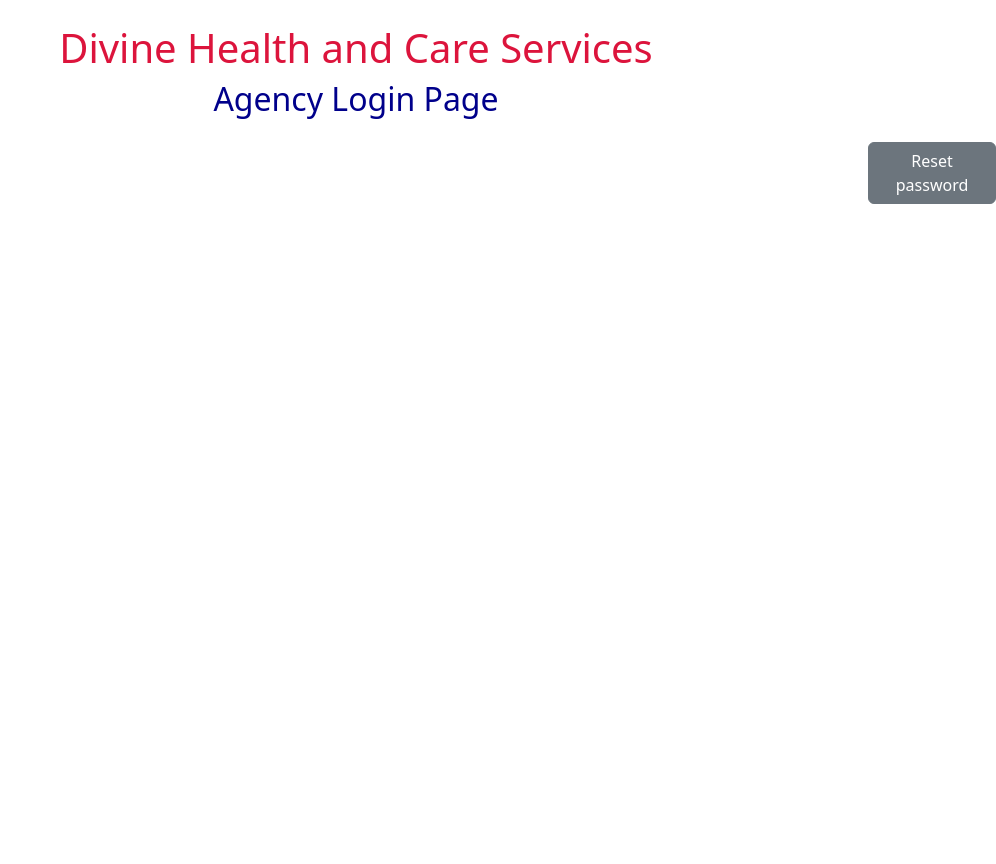
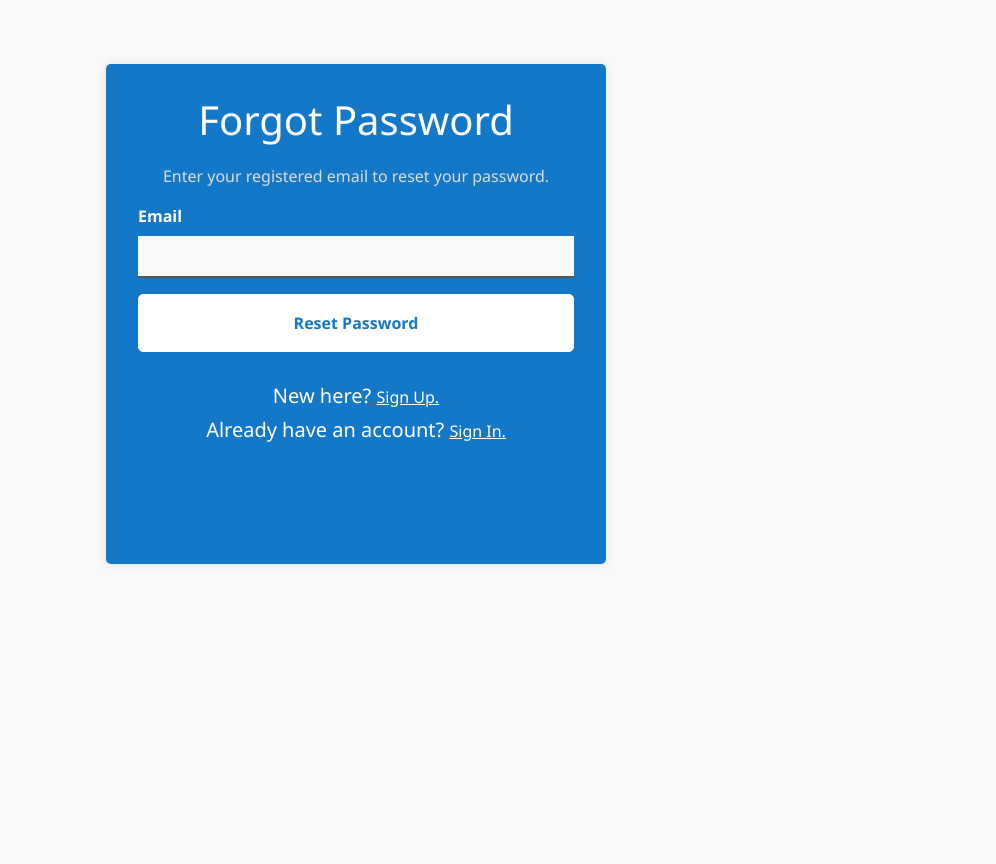
Before and after one commit to g2-subbiah/Care_home_agency_software, a Django app: template carehome/templates/agency/forgetpw.html in a window 1280 px wide. Shown: the whole page, without its empty margins (284-1280 px from the left). Before the commit the page ends 204 px from the top, so only its background shows below. Run offline with Django 5.2, Linux system fonts and the light colour scheme; the template is opened without the code that fills it, so the values that code supplies are empty; parts of the project's set-up code (start-up, migrations or seed data) failed here and were passed over.

Commit message:
All login pages

```diff
--- a/carehome/Agency/urls.py
+++ b/carehome/Agency/urls.py
@@ -3,26 +3,7 @@ from . import views
 
 urlpatterns = [
     # agency
-    path("agencyloginpage/",views.agencylogin,name='login-page')
-    path("forgetpw/",views.forgetpw,name='forgetpw')
-
-
-
-
-
-
-
-
-    # staff
-
-
-
-
-
-
-    # client
-
-
-
+    path("agencyloginpage/",views.agencylogin,name='login-page'),
+    path("agency/forgetpw/",views.forgetpw,name='forgetpw')
 
 ]
--- a/carehome/Agency/views.py
+++ b/carehome/Agency/views.py
@@ -5,7 +5,7 @@ def home(request):
     return render(request,"home.html")
 
 def forgetpw(request):
-    return render(request,"agency/forgerpw.html")
+    return render(request,"agency/forgetpw.html")
 
 def agencylogin(request):
     return render(request,"agency/agencyloginpage.html")
--- a/carehome/carehome/urls.py
+++ b/carehome/carehome/urls.py
@@ -22,5 +22,10 @@ from Agency import views
 urlpatterns = [
     path('admin/', admin.site.urls),
     path("",views.home,name="home-page"),
-    path("Agency/",include("Agency.urls"))
+    path("Agency/",include("Agency.urls")),
+    path("client/",include("client.urls")),
+    path("staff/",include("staff.urls")),
+    path("forgetpw/",include("Agency.urls"))
+
+
 ]
--- /dev/null
+++ b/carehome/client/urls.py
@@ -0,0 +1,8 @@
+from django.urls import path
+from . import views
+
+urlpatterns = [
+    # agency
+    path("clientloginpage/",views.clientlogin,name='client-login'),
+
+]
--- a/carehome/client/views.py
+++ b/carehome/client/views.py
@@ -1,3 +1,5 @@
 from django.shortcuts import render
 
 # Create your views here.
+def clientlogin(request):
+    return render(request,"client/clientloginpage.html")
--- /dev/null
+++ b/carehome/staff/urls.py
@@ -0,0 +1,8 @@
+from django.urls import path
+from . import views
+
+urlpatterns = [
+    # agency
+    path("staffloginpage/",views.stafflogin,name='staff-login'),
+
+]
--- a/carehome/staff/views.py
+++ b/carehome/staff/views.py
@@ -1,3 +1,5 @@
 from django.shortcuts import render
 
 # Create your views here.
+def stafflogin(request):
+    return render(request,"staff/staffloginpage.html")
--- a/carehome/static/style.css
+++ b/carehome/static/style.css
@@ -74,7 +74,7 @@ h2{
 
 .backbutton {
     margin-left: 90%; /* Adjust the margin as needed */
-    margin-bottom: -12%; /* Further reduce space between back button and container */
+    margin-bottom: -9%; /* Further reduce space between back button and container */
 }
 .titlecontents img {
     max-width: 100%;
--- a/carehome/templates/agency/agencyloginpage.html
+++ b/carehome/templates/agency/agencyloginpage.html
@@ -39,7 +39,7 @@
                             </div>
                             <div class="mb-3 form-checkbox text-start">
                                 <input type="checkbox" value="" id="dlexCheckDefault"> Remember Me
-                                <a href="Agency/forgetpw" style="margin-left: 20%; color: aliceblue;">Forget Password</a>
+                                <a href="{% url 'forgetpw' %}" style="margin-left: 20%; color: aliceblue;">Forget Password</a>
                             </div>
                             <br>
                             <div class="mb-3">
--- a/carehome/templates/agency/forgetpw.html
+++ b/carehome/templates/agency/forgetpw.html
@@ -9,16 +9,117 @@
     <link href="https://cdn.jsdelivr.net/npm/bootstrap@5.3.3/dist/css/bootstrap.min.css" rel="stylesheet" integrity="sha384-QWTKZyjpPEjISv5WaRU9OFeRpok6YctnYmDr5pNlyT2bRjXh0JMhjY6hW+ALEwIH" crossorigin="anonymous">
     <script src="https://cdn.jsdelivr.net/npm/bootstrap@5.3.3/dist/js/bootstrap.bundle.min.js" integrity="sha384-YvpcrYf0tY3lHB60NNkmXc5s9fDVZLESaAA55NDzOxhy9GkcIdslK1eN7N6jIeHz" crossorigin="anonymous"></script>
     <title>Forget Password</title>
+    <style>
+        * {
+            margin: 0;
+            padding: 0;
+            box-sizing: border-box;
+            font-family: "Segoe UI", Verdana, Helvetica, Arial, sans-serif;
+            font-size: 16px;
+            transition: all 500ms ease;
+        }
+
+        body {
+            -webkit-font-smoothing: antialiased;
+            -moz-osx-font-smoothing: grayscale;
+            text-rendering: optimizeLegibility;
+            -moz-font-feature-settings: "liga" on;
+            background-color: #f8f9fa;
+        }
+
+        .container {
+            max-width: 500px;
+            max-height: 500px;
+            margin: 5% auto;
+            background-color: #1478c8;
+            color: #fff;
+            padding: 2em;
+            border-radius: 5px;
+            box-shadow: 0 0 10px rgba(0,0,0,0.1);
+        }
+
+        .container h1 {
+            font-size: 2.5em;
+            margin-bottom: 0.5em;
+        }
+
+        .container .form-group {
+            margin: 1em 0;
+        }
+
+        .container .form-group label {
+            display: block;
+            text-align: left;
+            font-weight: 600;
+            margin-bottom: 0.5em;
+        }
+
+        .container .form-group input {
+            width: 100%;
+            padding: 0.5em;
+            border: none;
+            border-bottom: 2px solid #555;
+            background-color: #f8f9fa;
+            color: #000;
+        }
+
+        .container .form-group input:focus {
+            border-bottom: 2px solid #1478c8;
+            outline: none;
+        }
+
+        .container .form-group button {
+            width: 100%;
+            padding: 1em;
+            border: 1px solid #fff;
+            border-radius: 5px;
+            background-color: #fff;
+            color: #1478c8;
+            font-weight: 800;
+            cursor: pointer;
+        }
+
+        .container .form-group button:hover,
+        .container .form-group button:focus {
+            background-color: #1478c8;
+            color: #fff;
+            border: 1px solid #fff;
+        }
+
+        .container .footer {
+            margin-top: 2em;
+        }
+
+        .container .footer h5 {
+            margin: 0.5em 0;
+        }
+
+        .container .footer a {
+            color: #fff;
+            text-decoration: underline;
+        }
+
+        .information-text {
+            color: #ddd;
+            margin-bottom: 1em;
+        }
+    </style>
 </head>
 <body>
-    <div class="titlecontents text-center my-4">
-        <h1>Divine Health and Care Services</h1>
-        <h2>Agency Login Page</h2>
+    <div class="container text-center">
+        <h1>Forgot Password</h1>
+        <p class="information-text">Enter your registered email to reset your password.</p>
+        <div class="form-group">
+            <label for="user_email">Email</label>
+            <input type="email" name="user_email" id="user_email" required>
+        </div>
+        <div class="form-group">
+            <button type="button" onclick="showSpinner()">Reset Password</button>
+        </div>
+        <div class="footer">
+            <h5>New here? <a href="#">Sign Up.</a></h5>
+            <h5>Already have an account? <a href="#">Sign In.</a></h5>
+        </div>
     </div>
-    <div class="backbutton">
-        <a href="{% url 'home-page' %}">
-            <button type="button" class="btn btn-secondary">Reset password</button>
-        </a>
-    </div>
-    </body>
+</body>
 </html>
```
Also changed, not shown: carehome/templates/client/clientloginpage.html (+64 -0 lines), carehome/templates/home.html (+28 -2 lines), carehome/templates/staff/staffloginpage.html (+55 -0 lines), carehome/static/image/welcome3.png (added), carehome/static/image/welcome4.png (added).
